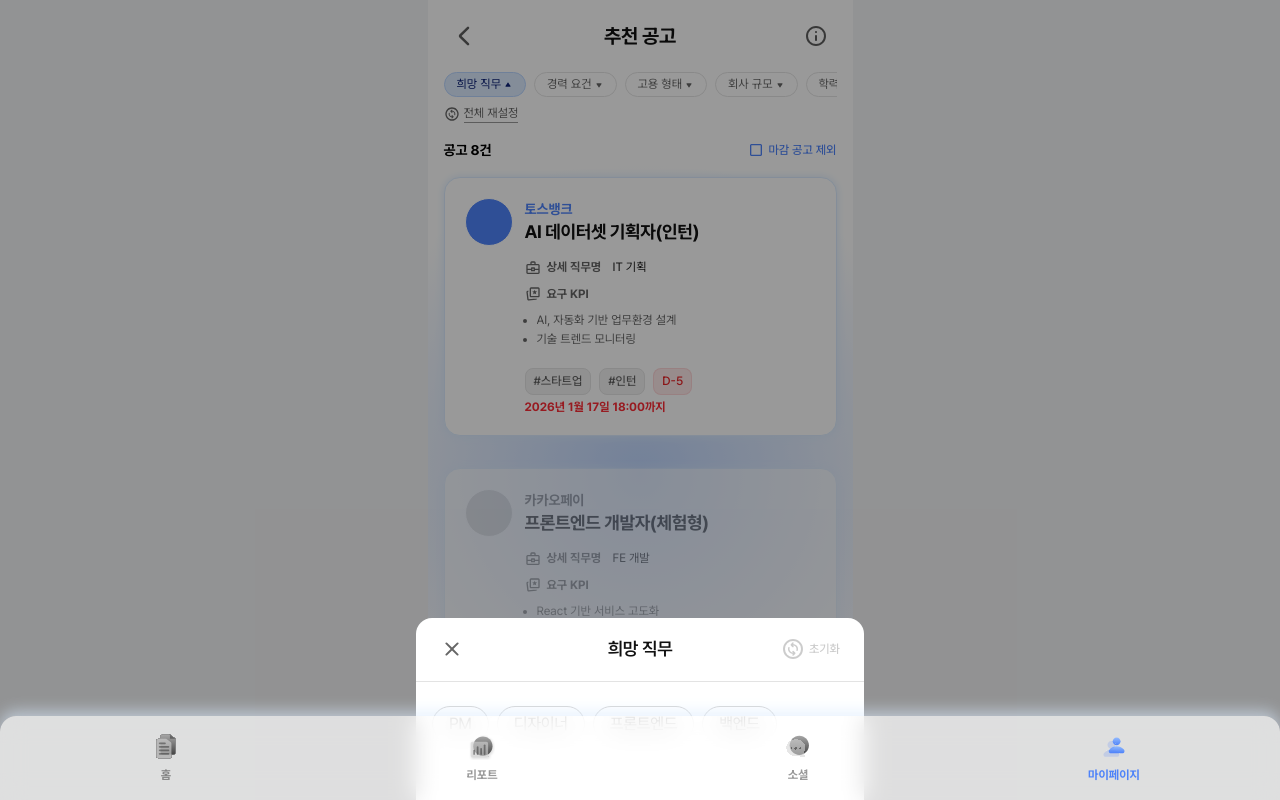
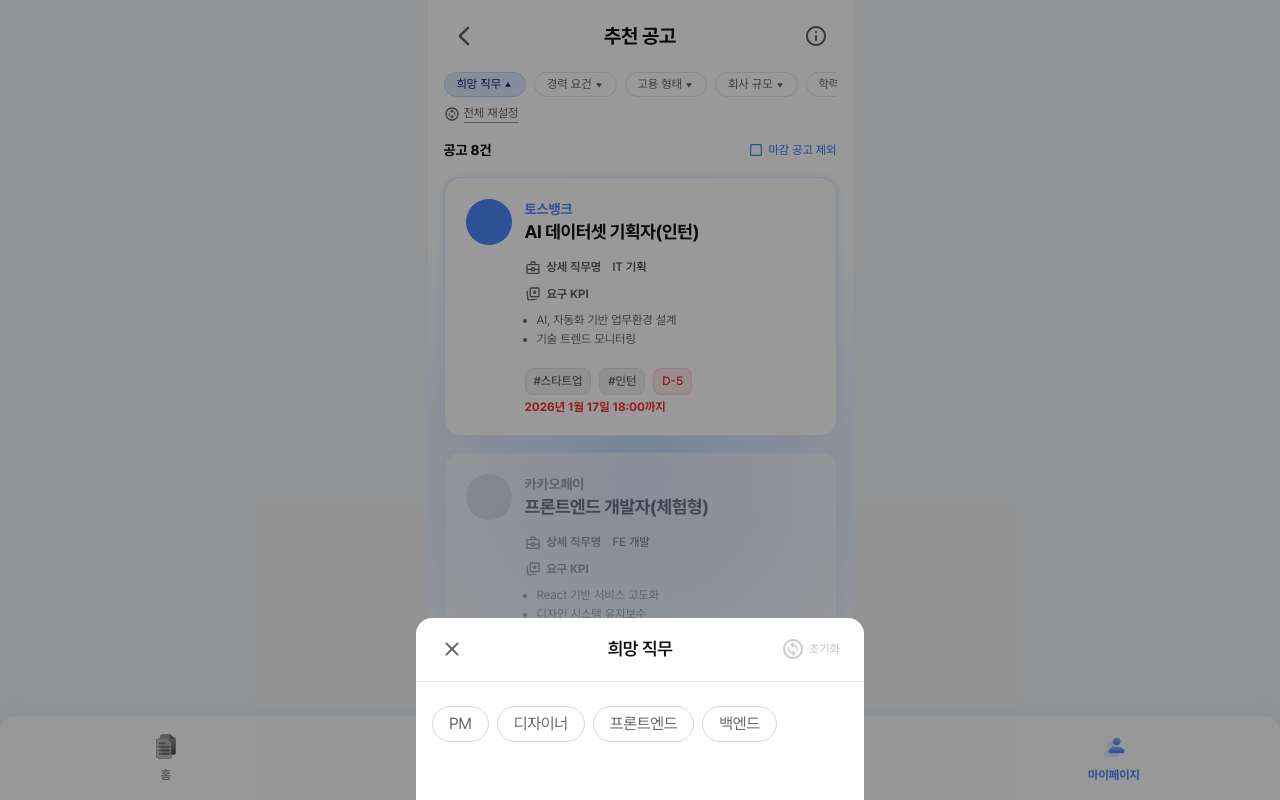
Before and after one commit to UMC9th-NaviK/NaviK-FE, a React (Vite) app: page /mypage/recommend in a window 1280 px wide. Both pictures are taken after a click on the button "희망 직무". Built offline with nearby package versions, Linux system fonts and the light colour scheme.

Commit message:
[FIX] 바텀시트 문제 해결 , 직업 공고 간격 줄이기

```diff
--- a/src/components/myPage/recommend/BottomSheet.tsx
+++ b/src/components/myPage/recommend/BottomSheet.tsx
@@ -20,7 +20,7 @@ export const BottomSheet = ({
   if (!isOpen) return null;
 
   return (
-    <div className="animate-fade-in bg-opacity-black-40 fixed inset-0 z-50 flex items-end justify-center">
+    <div className="animate-fade-in bg-opacity-black-40 fixed inset-0 z-500 flex items-end justify-center">
       <div className="absolute inset-0 z-0" onClick={onClose} />
 
       <div className="animate-slide-up bg-base-100 relative z-10 w-full max-w-md rounded-t-2xl pb-8.5">
--- a/src/components/myPage/recommend/JobCard.tsx
+++ b/src/components/myPage/recommend/JobCard.tsx
@@ -23,7 +23,7 @@ export const JobCard = ({
 }: JobCardProps) => {
   return (
     <div
-      className={`border-primary-blue-100 bg-base-100 shadow-card mb-4 w-full rounded-2xl border p-5 transition-all ${
+      className={`border-primary-blue-100 bg-base-100 shadow-card w-full rounded-2xl border p-5 transition-all ${
         !isApplicable ? 'opacity-50' : 'opacity-100'
       }`}
     >
```
